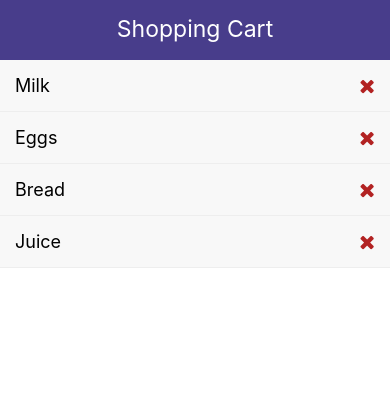
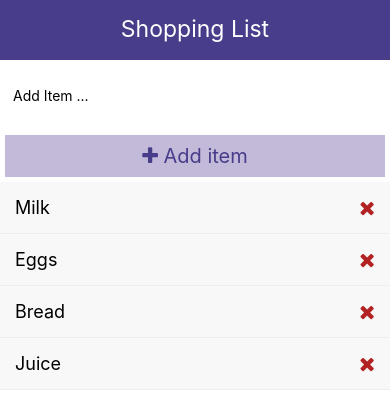
Before and after one commit to arasfi/Liste-de-courses-ReactNative-BasicApp, a React Native app: screen / in a window 390 px wide. Shown: the top 410 px of the page. Built offline with nearby package versions, Linux system fonts and the light colour scheme.

Commit message:
Added: Additem

```diff
--- a/App.js
+++ b/App.js
@@ -1,7 +1,8 @@
 import React, {useState} from 'react';
-import { View, Text, StyleSheet, FlatList} from 'react-native';
+import { View, Text, StyleSheet, FlatList, Alert} from 'react-native';
 import Header from './components/Header';
 import ListItem from './components/ListItem';
+import AddItem from './components/AddItem';
 // import { uuid } from 'uuidv4';
 const App = () => {
 
@@ -18,9 +19,23 @@
         });
     }
 
+    const addItem = (text) => {
+        if (!text)
+        {
+            Alert.alert('Error', 'Please enter an item.')
+        }
+        else
+        {
+            setItems(prevItems => {
+                return [{id: 5, text: text} , ...prevItems]
+            })
+        }
+    }
+
     return (
         <View style={styles.container}>
-            <Header title="Shopping Cart" />
+            <Header title="Shopping List" />
+            <AddItem addItem={addItem} />
             <FlatList
              data = {items}
              renderItem = {({item}) =>
--- /dev/null
+++ b/components/AddItem.js
@@ -0,0 +1,40 @@
+import React, {useState} from 'react';
+import { View, Text, StyleSheet, TextInput, TouchableOpacity} from 'react-native'
+import Icon from 'react-native-vector-icons/dist/FontAwesome';
+
+const AddItem = ({addItem}) => {
+
+    const [text, setText] = useState('');
+
+    const onChange = (textValue) => setText(textValue);
+
+    return (
+        <View>
+            <TextInput style={styles.input} placeholder="Add Item ..." onChangeText={onChange} />
+            <TouchableOpacity style={styles.btn} onPress={() => addItem(text)}>
+                <Text style={styles.btnText}> <Icon name="plus" size={20}/> Add item </Text>
+            </TouchableOpacity>
+        </View>
+    );
+};
+
+
+const styles = StyleSheet.create({
+  input: {
+    height: 60,
+    padding: 8,
+    margin: 5,
+  },
+  btn: {
+    backgroundColor: '#c2bad8',
+    padding: 9,
+    margin: 5,
+  },
+  btnText: {
+    color: 'darkslateblue',
+    fontSize: 20,
+    textAlign: 'center',
+  },
+});
+
+export default AddItem;
```
